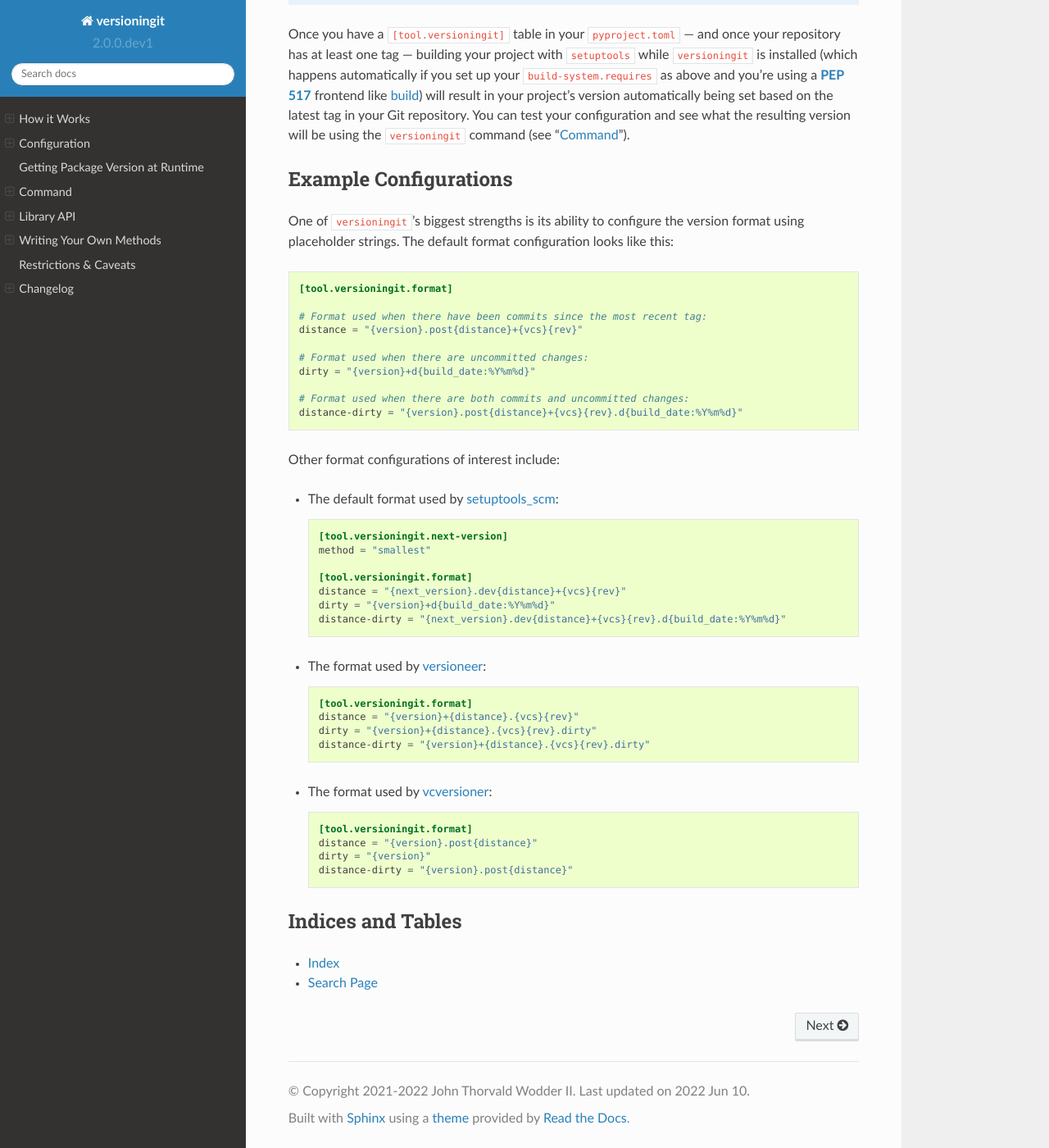
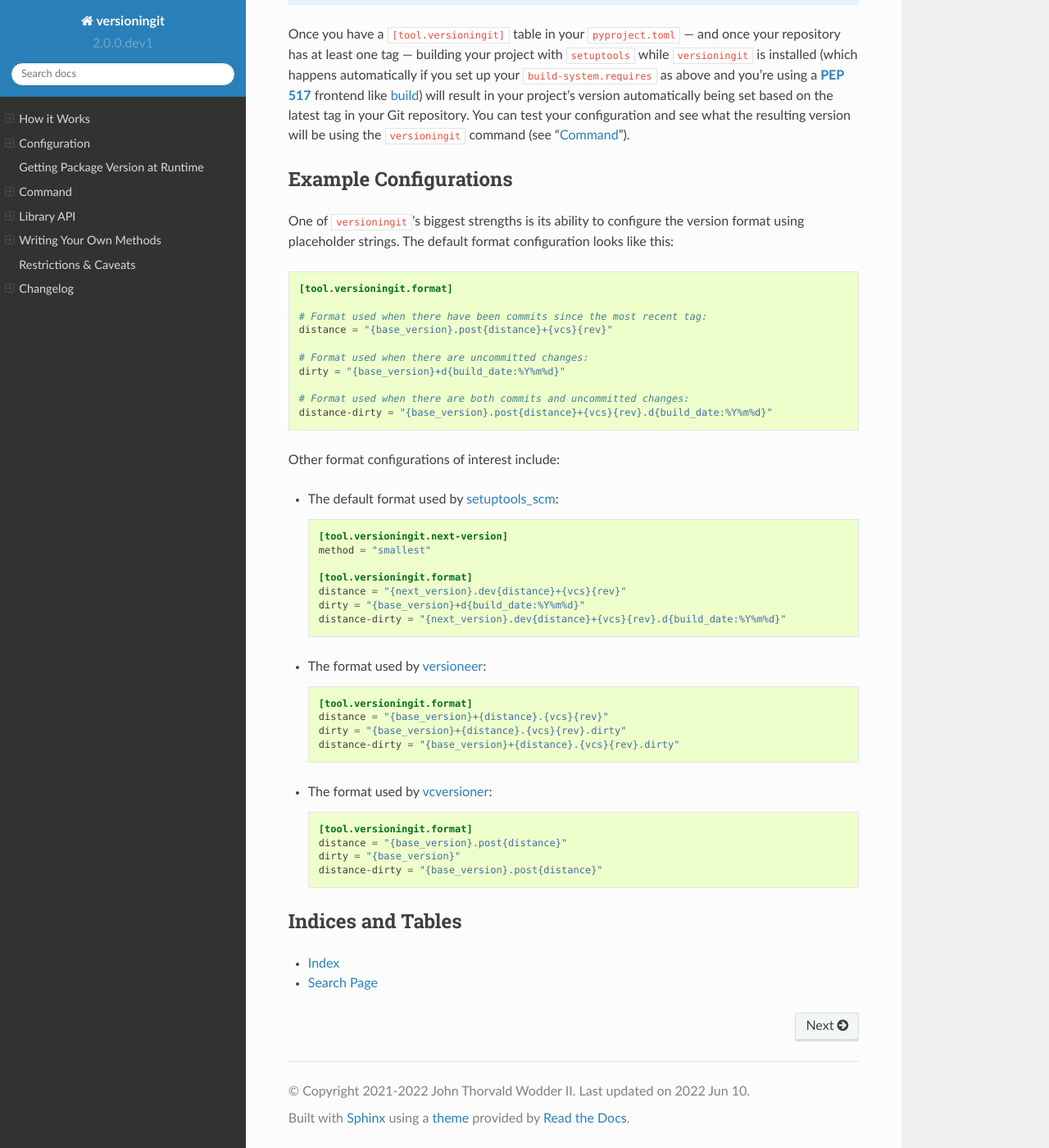
Before and after one commit to jwodder/versioningit, a Sphinx documentation site: the page built from docs/index.rst, in a window 1280 px wide and 1400 px high, scrolled down 1682 px. Shown: the whole window at 82% size. Built offline with Sphinx 7.4.7 and the Read the Docs theme 2.0.0, drawn with Linux system fonts in a browser that asks for light colours.

Commit message:
Rename the format step's `{version}` to `{base_version}`

```diff
--- a/docs/api.rst
+++ b/docs/api.rst
@@ -70,7 +70,7 @@ following TOML configuration:
 
     [tool.versioningit.format]
     distance = "{next_version}.dev{distance}+{vcs}{rev}"
-    dirty = "{version}+dirty"
+    dirty = "{base_version}+dirty"
     distance-dirty = "{next_version}.dev{distance}+{vcs}{rev}.dirty"
 
 corresponds to the following Python ``config`` value:
@@ -90,7 +90,7 @@ corresponds to the following Python ``config`` value:
         },
         "format": {
             "distance": "{next_version}.dev{distance}+{vcs}{rev}",
-            "dirty": "{version}+dirty",
+            "dirty": "{base_version}+dirty",
             "distance-dirty": "{next_version}.dev{distance}+{vcs}{rev}.dirty",
         },
     }
--- a/docs/changelog.rst
+++ b/docs/changelog.rst
@@ -7,6 +7,12 @@ v2.0.0 (in development)
 -----------------------
 - Added ``{__version_tuple__}`` and the fields available in the ``format`` step
   to the ``write`` and ``onbuild`` steps
+
+- The ``{version}`` placeholder in the "basic" ``format`` step has been renamed
+  to ``{base_version}``.  The old name remains usable, but is deprecated.
+
+  - **Breaking**: The ``version`` argument passed to ``format`` method
+    callables has been renamed to ``base_version``.
 
 - The ``onbuild`` step is no longer run when building from an sdist; the
   configuration therefore no longer needs to be idempotent
--- a/docs/index.rst
+++ b/docs/index.rst
@@ -123,13 +123,13 @@ looks like this:
     [tool.versioningit.format]
 
     # Format used when there have been commits since the most recent tag:
-    distance = "{version}.post{distance}+{vcs}{rev}"
+    distance = "{base_version}.post{distance}+{vcs}{rev}"
 
     # Format used when there are uncommitted changes:
-    dirty = "{version}+d{build_date:%Y%m%d}"
+    dirty = "{base_version}+d{build_date:%Y%m%d}"
 
     # Format used when there are both commits and uncommitted changes:
-    distance-dirty = "{version}.post{distance}+{vcs}{rev}.d{build_date:%Y%m%d}"
+    distance-dirty = "{base_version}.post{distance}+{vcs}{rev}.d{build_date:%Y%m%d}"
 
 Other format configurations of interest include:
 
@@ -142,7 +142,7 @@ Other format configurations of interest include:
 
       [tool.versioningit.format]
       distance = "{next_version}.dev{distance}+{vcs}{rev}"
-      dirty = "{version}+d{build_date:%Y%m%d}"
+      dirty = "{base_version}+d{build_date:%Y%m%d}"
       distance-dirty = "{next_version}.dev{distance}+{vcs}{rev}.d{build_date:%Y%m%d}"
 
 - The format used by versioneer_:
@@ -150,18 +150,18 @@ Other format configurations of interest include:
   .. code:: toml
 
       [tool.versioningit.format]
-      distance = "{version}+{distance}.{vcs}{rev}"
-      dirty = "{version}+{distance}.{vcs}{rev}.dirty"
-      distance-dirty = "{version}+{distance}.{vcs}{rev}.dirty"
+      distance = "{base_version}+{distance}.{vcs}{rev}"
+      dirty = "{base_version}+{distance}.{vcs}{rev}.dirty"
+      distance-dirty = "{base_version}+{distance}.{vcs}{rev}.dirty"
 
 - The format used by vcversioner_:
 
   .. code:: toml
 
       [tool.versioningit.format]
-      distance = "{version}.post{distance}"
-      dirty = "{version}"
-      distance-dirty = "{version}.post{distance}"
+      distance = "{base_version}.post{distance}"
+      dirty = "{base_version}"
+      distance-dirty = "{base_version}.post{distance}"
 
 .. _setuptools_scm: https://github.com/pypa/setuptools_scm
 .. _versioneer: https://github.com/python-versioneer/python-versioneer
```
Also changed, not shown: CHANGELOG.md (+4 -0 lines), README.rst (+10 -10 lines), docs/configuration.rst (+10 -5 lines), docs/writing-methods.rst (+6 -2 lines), 7 other files.
